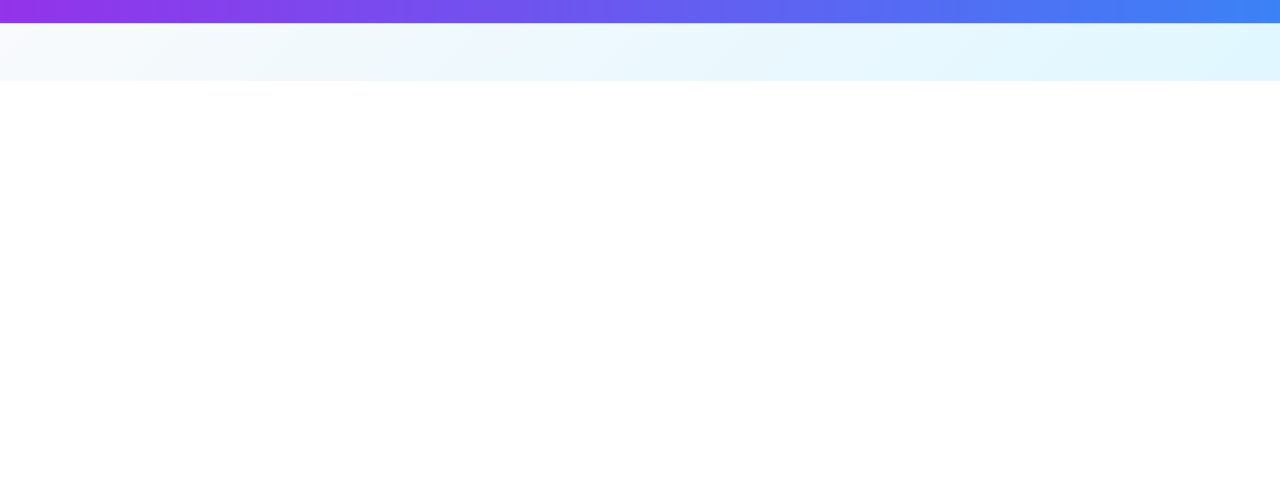
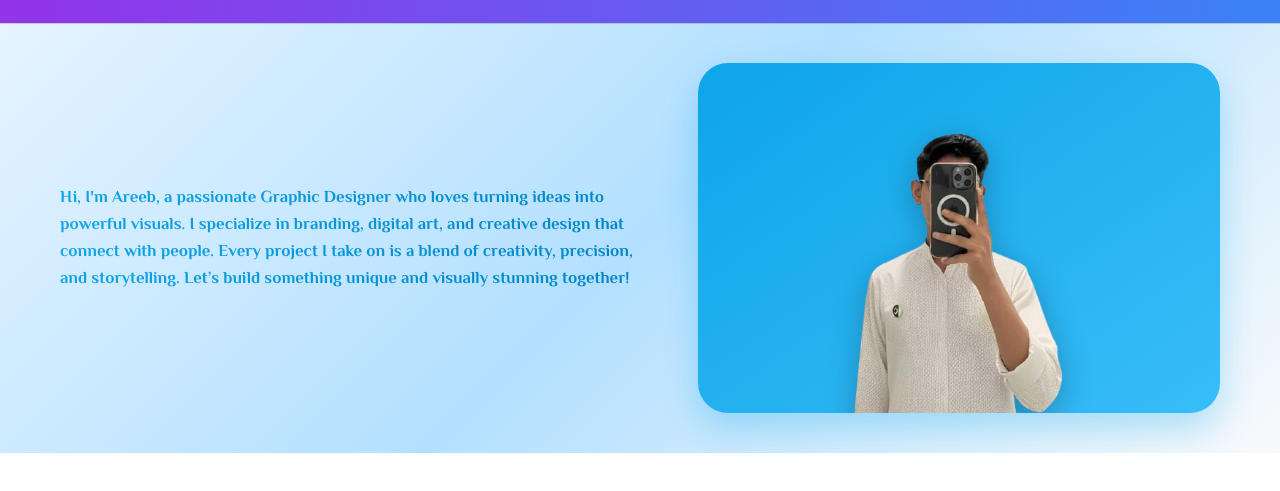
Before and after one commit to MusadiqueMuslim1997/areeb, a plain HTML site: page index.html in a window 1280 px wide. Shown: the part 57-548 px from the top of the page. Drawn offline with Linux system fonts and the light colour scheme.

Commit message:
add image

```diff
--- a/index.html
+++ b/index.html
@@ -35,10 +35,17 @@
 
 
     </nav>
-<section class="hero">
-    <div class="hero-1"></div>
-    <div class="hero-2"><img src="" alt=""></div>
-</section>
+    <section class="hero">
+        <div class="hero-1">
+            <p>
+                Hi, I'm Areeb, a passionate Graphic Designer who loves turning ideas into powerful visuals.
+                I specialize in branding, digital art, and creative design that connect with people.
+                Every project I take on is a blend of creativity, precision, and storytelling.
+                Let’s build something unique and visually stunning together!
+            </p>
+        </div>
+        <div class="hero-2"><img src="./images/areeb.png" alt=""></div>
+    </section>
 
 
     <script src="app.js"></script>
--- a/style.css
+++ b/style.css
@@ -137,15 +137,86 @@ nav>.ul>ul>li>a {
 
 .hero {
     width: 100%;
-    padding: 20px;
+    padding: 40px 60px;
     margin-top: 80px;
     display: flex;
     align-items: center;
     justify-content: space-between;
-    gap: 20px;
-    flex-wrap: wrap;
-    background: linear-gradient(135deg, #f8fafc, #e0f7ff);
+    gap: 40px;
+    background: linear-gradient(135deg, #e6f4ff, #b3e0ff, #f8fafc);
 }
+
+.hero-1 {
+    width: 50%;
+    color: #0f172a;
+    font-family: 'Poppins', sans-serif;
+    line-height: 1.6;
+    font-size: 1.05rem;
+    font-weight: 500;
+}
+
+.hero-1 p {
+    background: linear-gradient(90deg, #0ea5e9, #0284c7);
+    -webkit-background-clip: text;
+    -webkit-text-fill-color: transparent;
+    font-weight: 600;
+
+}
+
+
+.hero-2 {
+    width: 45%;
+    height: 350px;
+    display: flex;
+    align-items: center;
+    justify-content: center;
+    background: linear-gradient(145deg, #0ea5e9, #38bdf8);
+    border-radius: 30px;
+    box-shadow: 0 15px 35px rgba(14, 165, 233, 0.3);
+    position: relative;
+    overflow: hidden;
+    transition: transform 0.3s ease, box-shadow 0.3s ease;
+}
+
+.hero-2:hover {
+    transform: translateY(-5px);
+    box-shadow: 0 20px 45px rgba(14, 165, 233, 0.45);
+}
+
+.hero-2 img {
+    width: 65%;
+    max-width: 330px;
+    border-radius: 20px;
+    object-fit: cover;
+    filter: drop-shadow(0 8px 15px rgba(0, 0, 0, 0.25));
+    transition: transform 0.4s ease;
+}
+
+.hero-2 img:hover {
+    transform: scale(1.05);
+}
+
+@media (max-width: 900px) {
+    .hero {
+        flex-direction: column-reverse;
+        text-align: center;
+        padding: 40px 20px;
+    }
+
+    .hero-1, .hero-2 {
+        width: 100%;
+    }
+
+    .hero-2 {
+        height: auto;
+        padding: 20px 0;
+    }
+
+    .hero-2 img {
+        width: 80%;
+    }
+}
+
 
 @media(max-width:800px) {
     .ul {
```
Also changed, not shown: images/areeb.png (added).
